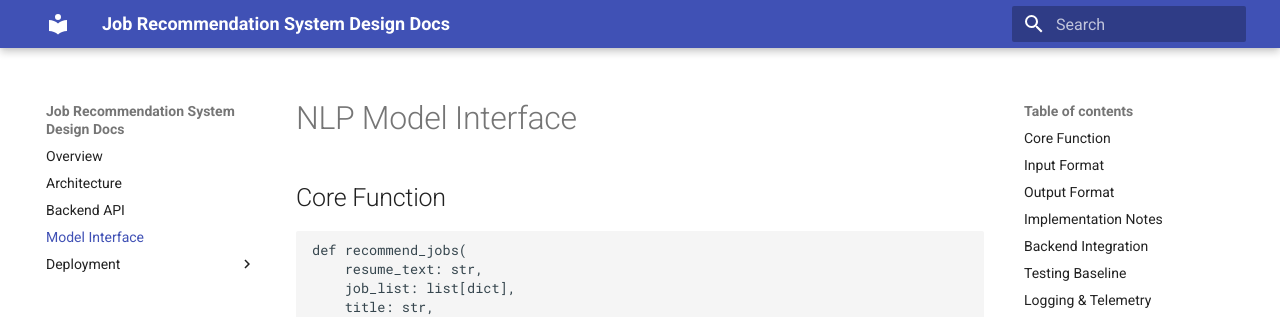
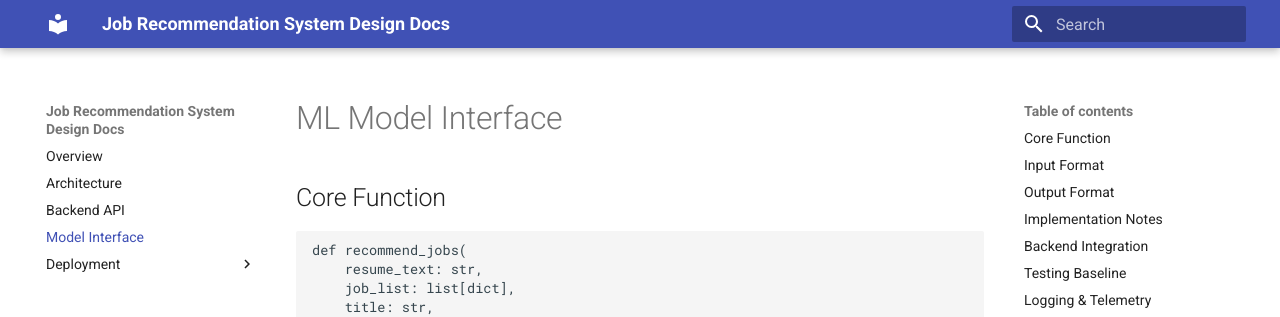
Before and after one commit to Leonay07/resume-recommender, an MkDocs documentation site: the page built from docs/model/interface.md, in a window 1280 px wide and 900 px high. Shown: the top 317 px of the window. Built offline with MkDocs 1.6.1 and Material for MkDocs 9.7.7, drawn with Linux system fonts in a browser that asks for light colours.

Commit message:
update format1

````diff
--- a/docs/model/interface.md
+++ b/docs/model/interface.md
@@ -1,4 +1,4 @@
-# NLP Model Interface
+# ML Model Interface
 
 ## Core Function
 ```python
````
Also changed, not shown: docs/architecture.md (+1 -0 lines).
